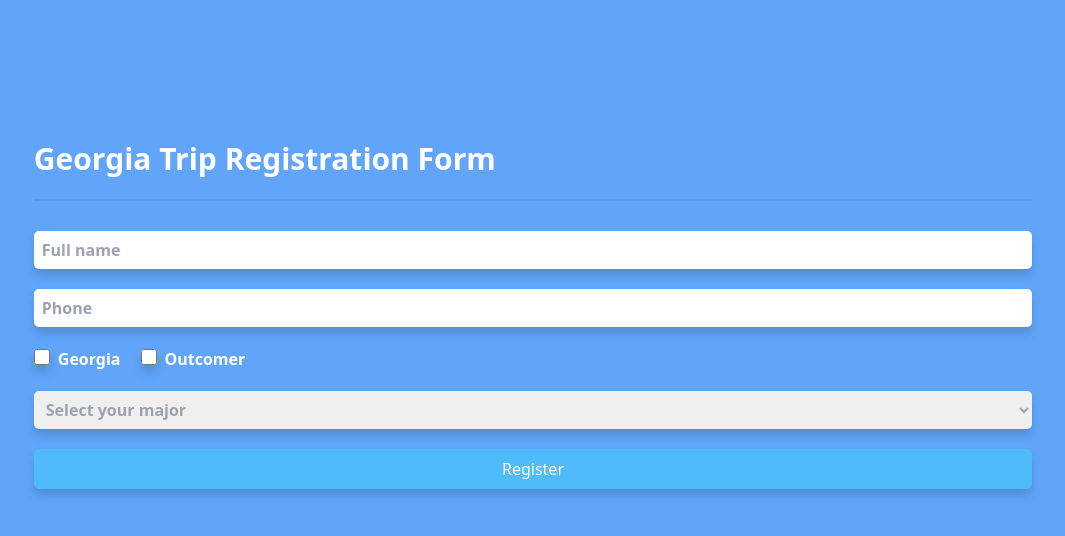
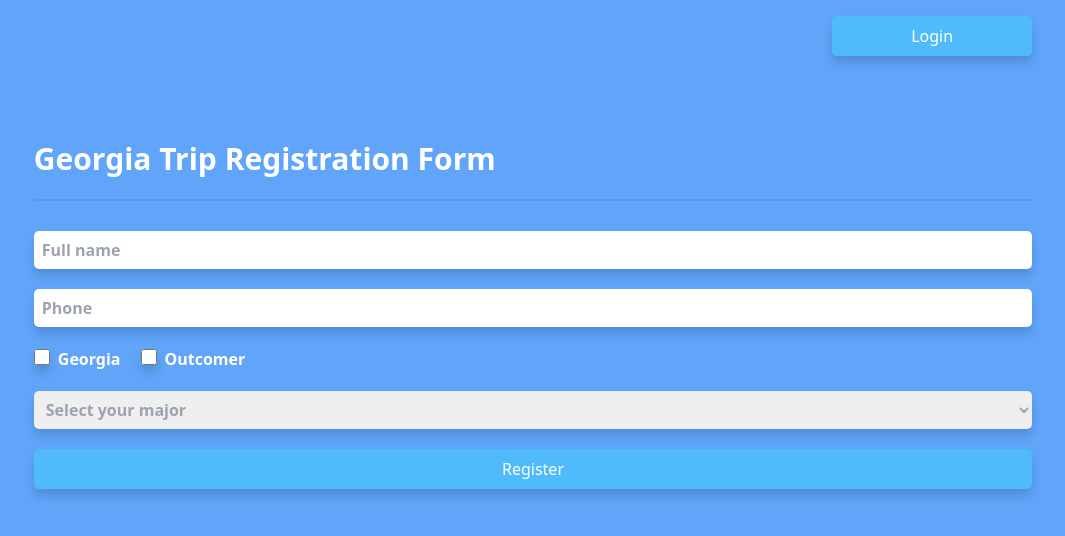
Before and after one commit to MadCoder911/gsuFormsFrontend, a React (Vite) app: page / in a window 1280 px wide. Shown: the top 536 px of the page, without its empty margins (107-1172 px from the left). Built offline with nearby package versions, Linux system fonts and the light colour scheme; what tailwindcss-patterns would draw is missing.

Commit message:
added login functionality

```diff
--- a/src/App.jsx
+++ b/src/App.jsx
@@ -1,5 +1,9 @@
 import { useState } from "react";
-import { createBrowserRouter, RouterProvider } from "react-router-dom";
+import {
+  createBrowserRouter,
+  RouterProvider,
+  HashRouter,
+} from "react-router-dom";
 import Form from "./components/Form";
 import Login from "./components/Login";
 import Responses from "./components/Responses";
--- a/src/components/Form.jsx
+++ b/src/components/Form.jsx
@@ -1,9 +1,15 @@
+import { Link } from "react-router-dom";
 import { ToastContainer, toast } from "react-toastify";
 const Form = () => {
-  //import.meta.env.VITE_API_URL
   return (
-    <div className="bg-blue-400   h-[100vh]  p-4 flex justify-center">
-      <main className="bg-contact h-[100%] lg:w-[80%] w-[95%] flex justify-center ">
+    <div className="bg-blue-400   h-[100vh]  p-4 flex flex-col relative items-center justify-center">
+      <main className="bg-contact h-[100%] relative lg:w-[80%] w-[95%] flex-col flex  ">
+        <Link
+          to={"/login"}
+          className="bg-[#4FBBFB] py-2 flex justify-center w-[200px] absolute right-0  top-0 text-white font-medium rounded-[5px] shadow-[0px_7px_10px_0px_#00000024] hover:scale-105 transition-all ease-in-out"
+        >
+          Login
+        </Link>
         <div className="container ">
           <h1 className="text-white font-semibold relative w-[100%] mb-[50px] my-[120px] text-[30px] flex justify-center md:justify-start">
             Georgia Trip Registration Form
```
